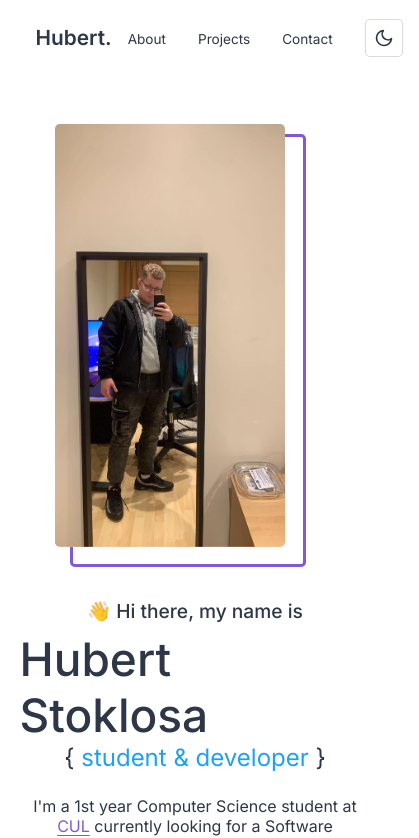
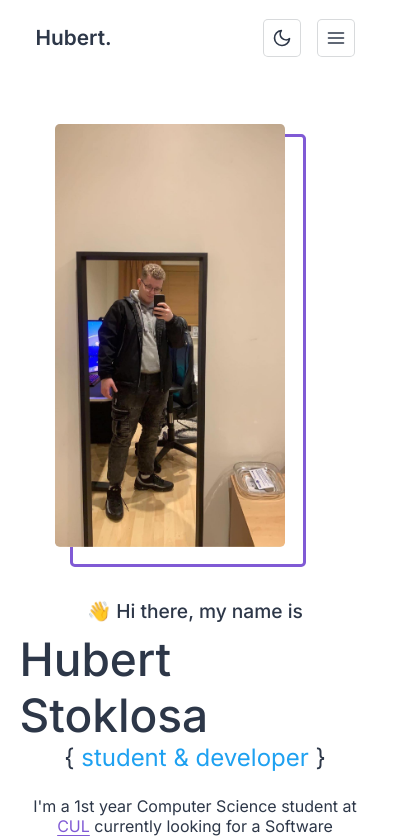
Before and after one commit to imexotic/portfolio-v1, a React (Create React App) app: page / in a window 390 px wide. Shown: the top 838 px of the page, 419 px wide, since content can reach past the window. Built offline with nearby package versions, Linux system fonts and the light colour scheme.

Commit message:
add burger menu

```diff
--- a/src/App.css
+++ b/src/App.css
@@ -25,6 +25,11 @@
    margin: 0;
    padding: 0;
    box-sizing: border-box;
+}
+
+html,
+body {
+   height: 100%;
 }
 
 html {
--- a/src/components/Navigation/Header.css
+++ b/src/components/Navigation/Header.css
@@ -40,10 +40,17 @@ header h1 {
    font-weight: 600;
 }
 
-header nav ul {
+header nav ul,
+header .navbar {
+   display: flex;
+   margin-left: auto;
+}
+
+header .navbar ul {
    display: flex;
    align-items: center;
    justify-content: center;
+   margin: 0 1rem;
 }
 
 .navbar .nav-item {
@@ -81,7 +88,8 @@ header nav ul {
    width: 50%;
 }
 
-.theme-btn {
+.burger-btn,
+.header-btn {
    display: flex;
    padding: 0.5rem;
    background-color: var(--background);
@@ -95,7 +103,78 @@ header nav ul {
    color: var(--primary-color);
 }
 
-.theme-btn:hover {
+.header-btn:hover {
    background-color: var(--hover);
    transition: background-color 0.3s linear;
 }
+
+.burger-btn {
+   display: none;
+}
+
+@media screen and (max-width: 524px) {
+   .no-scroll {
+      overflow-y: hidden;
+   }
+
+   .header-btns {
+      display: flex;
+   }
+
+   header .burger-btn {
+      display: flex;
+      margin-left: 1rem;
+   }
+
+   header h1,
+   header button {
+      z-index: 1000;
+   }
+
+   header.show-menu h1,
+   header .navbar ul {
+      display: none !important;
+   }
+
+   header .navbar {
+      margin-left: 0 !important;
+   }
+
+   .navbar ul li {
+      margin: 1.5rem !important;
+   }
+
+   .navbar .nav-link {
+      font-size: 1.2rem;
+   }
+
+   header.show-menu {
+      top: 0px !important;
+   }
+
+   header.show-menu .container {
+      flex-direction: column;
+      justify-content: center;
+      height: 100vh;
+   }
+
+   header.show-menu .navbar {
+      display: flex;
+      flex-direction: column;
+      justify-content: center;
+      align-items: center;
+   }
+
+   header.show-menu .navbar ul {
+      display: flex !important;
+      flex-direction: column;
+   }
+
+   header.show-menu .header-btns {
+      margin-top: 2rem;
+   }
+
+   header.show-menu .header-btn {
+      margin: 0 1rem;
+   }
+}
--- a/src/components/Navigation/Header.jsx
+++ b/src/components/Navigation/Header.jsx
@@ -1,19 +1,24 @@
+import { useState, useEffect } from "react";
+
 import "./Header.css";
 
 import { IconContext } from "react-icons";
-import { FiSun, FiMoon } from "react-icons/fi";
+import { FiSun, FiMoon, FiMenu } from "react-icons/fi";
 
 import useScrollDirection from "../../hooks/useScrollDirection";
 
 const Header = ({ theme, toggleTheme }) => {
    const [scrollPosition, scrollDirection] = useScrollDirection();
+   const [toggle, setToggle] = useState(false);
+
+   toggle ? document.body.classList.add("no-scroll") : document.body.classList.remove("no-scroll");
 
    return (
-      <header className={`${scrollDirection === "down" ? "hide" : "show"} ${scrollPosition === 0 ? "top" : "scroll"}`}>
+      <header className={`${scrollDirection === "down" ? "hide" : "show"} ${scrollPosition === 0 ? "top" : "scroll"} ${toggle ? "show-menu" : "hide-menu"}`}>
          <div className="container">
             <h1>Hubert.</h1>
             <nav className="navbar">
-               <ul>
+               <ul className={toggle === true ? "show-nav" : "hide-nav"}>
                   <li className="nav-item">
                      <a href="#hero-section" className="nav-link">
                         About
@@ -29,15 +34,22 @@ const Header = ({ theme, toggleTheme }) => {
                         Contact
                      </a>
                   </li>
-                  <li className="nav-item">
-                     <button className="theme-btn" onClick={toggleTheme}>
-                        <IconContext.Provider value={{ className: "theme-icon" }}>
-                           <>{theme === "dark" ? <FiSun /> : <FiMoon />}</>
-                        </IconContext.Provider>
-                     </button>
-                  </li>
                </ul>
             </nav>
+            <div className="header-btns">
+               <button className="header-btn" onClick={toggleTheme}>
+                  <IconContext.Provider value={{ className: "theme-icon" }}>
+                     <>{theme === "dark" ? <FiSun /> : <FiMoon />}</>
+                  </IconContext.Provider>
+               </button>
+               <button className="header-btn burger-btn" onClick={() => setToggle(!toggle)}>
+                  <IconContext.Provider value={{ className: "theme-icon" }}>
+                     <>
+                        <FiMenu />
+                     </>
+                  </IconContext.Provider>
+               </button>
+            </div>
          </div>
       </header>
    );
```
